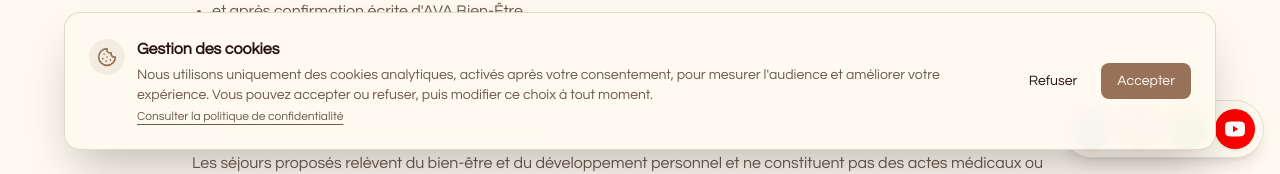
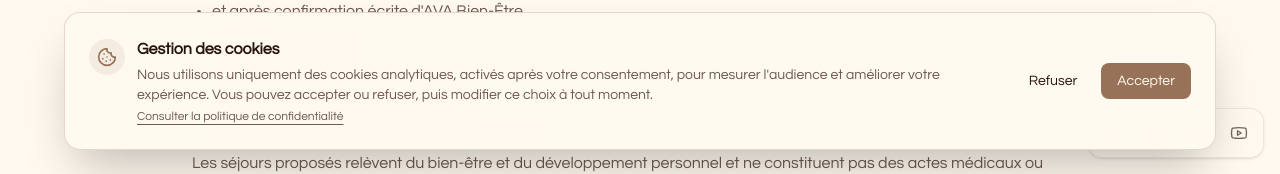
Before and after one commit to stephanemalho/ava-template, a Next.js app: page /conditions-generales-de-vente in a window 1280 px wide. Shown: the part 626-800 px from the top of the page. Built offline with nearby package versions, Linux system fonts and the light colour scheme; no server answers.

Commit message:
Affine la barre sociale avec des icônes monochromes

```diff
--- a/components/social-links.tsx
+++ b/components/social-links.tsx
@@ -1,15 +1,15 @@
 "use client"
 
-import { Instagram } from "lucide-react"
+import { Instagram, Youtube } from "lucide-react"
 import { siteConfig } from "@/lib/seo-config"
 
-const iconClassName = "h-5 w-5"
-const itemClassName = "inline-flex h-10 w-10 shrink-0 items-center justify-center rounded-full text-white shadow-sm transition-transform hover:scale-110 focus-visible:outline-none focus-visible:ring-2 focus-visible:ring-ring focus-visible:ring-offset-2"
+const iconClassName = "h-[18px] w-[18px]"
+const itemClassName = "inline-flex h-10 w-10 shrink-0 items-center justify-center rounded-md text-foreground/65 transition-colors hover:bg-muted/70 hover:text-primary focus-visible:outline-none focus-visible:ring-2 focus-visible:ring-ring focus-visible:ring-offset-2"
 
 export function SocialLinks() {
     return (
-        <div className="fixed bottom-4 right-4 z-40 flex items-center gap-2 rounded-full border border-border bg-background/95 p-2 shadow-lg backdrop-blur-sm" aria-label="Réseaux sociaux">
-            <a href="https://www.facebook.com/share/1JvHSZgg1k/?mibextid=wwXIfr" target="_blank" rel="noopener noreferrer" className={`${itemClassName} bg-[#1877F2]`} aria-label="Facebook Ava Bien-Être (nouvel onglet)" title="Facebook">
+        <div className="fixed bottom-4 right-4 z-40 flex items-center gap-0.5 rounded-xl border border-border/60 bg-background/90 p-1 shadow-sm backdrop-blur-sm" aria-label="Réseaux sociaux">
+            <a href="https://www.facebook.com/share/1JvHSZgg1k/?mibextid=wwXIfr" target="_blank" rel="noopener noreferrer" className={itemClassName} aria-label="Facebook Ava Bien-Être (nouvel onglet)" title="Facebook">
                 <svg viewBox="0 0 24 24" fill="currentColor" className={iconClassName} aria-hidden="true">
                     <path d="M13.5 22v-9h3l.5-3.5h-3.5V7.25c0-1 .3-1.75 1.75-1.75H17V2.35A23 23 0 0 0 14.45 2C11.9 2 10 3.55 10 6.4v3.1H7V13h3v9h3.5Z" />
                 </svg>
@@ -20,13 +20,13 @@ export function SocialLinks() {
                 rel="noopener noreferrer"
                 aria-label="Instagram Ava Bien-Être (fenêtre popup)"
                 title="Instagram"
-                className={`${itemClassName} bg-gradient-to-tr from-[#FCAF45] via-[#E1306C] to-[#833AB4]`}
+                className={itemClassName}
                 onClick={(event) => {
                     window.open(event.currentTarget.href, "_blank", "popup,width=540,height=720,noopener,noreferrer")
                     event.preventDefault()
                 }}
             >
-                <Instagram className={iconClassName} aria-hidden="true" />
+                <Instagram className={iconClassName} strokeWidth={1.7} aria-hidden="true" />
             </a>
             <a
                 href={`https://wa.me/${siteConfig.contact.telephone.replace(/\D/g, "")}`}
@@ -34,18 +34,15 @@ export function SocialLinks() {
                 rel="noopener noreferrer"
                 aria-label="Contacter Ava Bien-Être sur WhatsApp (nouvel onglet)"
                 title="WhatsApp"
-                className={`${itemClassName} bg-[#128C3E]`}
+                className={itemClassName}
             >
                 <svg viewBox="0 0 24 24" fill="none" stroke="currentColor" strokeWidth="1.8" strokeLinecap="round" strokeLinejoin="round" className={iconClassName} aria-hidden="true">
                     <path d="M21 11.5a9 9 0 0 1-13.4 7.9L3 21l1.6-4.6A9 9 0 1 1 21 11.5Z" />
                     <path d="M8.2 7.5c-.5 0-1.2.8-1.2 1.8 0 2.6 3.7 6.3 6.4 6.3 1 0 1.9-.7 1.9-1.2l-2.3-1.3-.9.9c-1.4-.6-2.5-1.7-3.1-3.1l.9-.9-1.3-2.5Z" />
                 </svg>
             </a>
-            <span className={`${itemClassName} bg-[#FF0000]`} role="img" aria-label="YouTube — lien à venir" title="YouTube — lien à venir">
-                <svg viewBox="0 0 24 24" className="h-6 w-6" aria-hidden="true">
-                    <path fill="currentColor" d="M21.6 7.2a3 3 0 0 0-2.1-2.1C17.6 4.6 12 4.6 12 4.6s-5.6 0-7.5.5a3 3 0 0 0-2.1 2.1A31 31 0 0 0 2 12a31 31 0 0 0 .4 4.8 3 3 0 0 0 2.1 2.1c1.9.5 7.5.5 7.5.5s5.6 0 7.5-.5a3 3 0 0 0 2.1-2.1A31 31 0 0 0 22 12a31 31 0 0 0-.4-4.8Z" />
-                    <path fill="#FF0000" d="m10 15.3 5.2-3.3L10 8.7Z" />
-                </svg>
+            <span className={itemClassName} role="img" aria-label="YouTube — lien à venir" title="YouTube — lien à venir">
+                <Youtube className={iconClassName} strokeWidth={1.7} aria-hidden="true" />
             </span>
         </div>
     )
```
